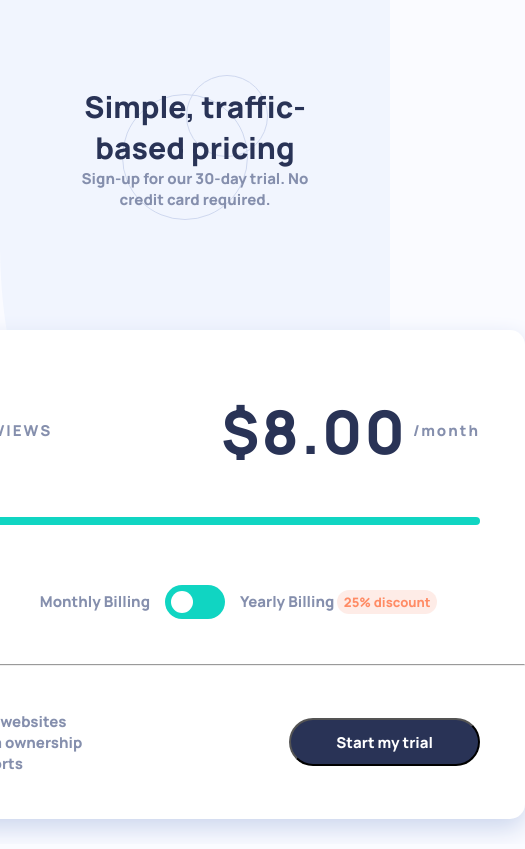
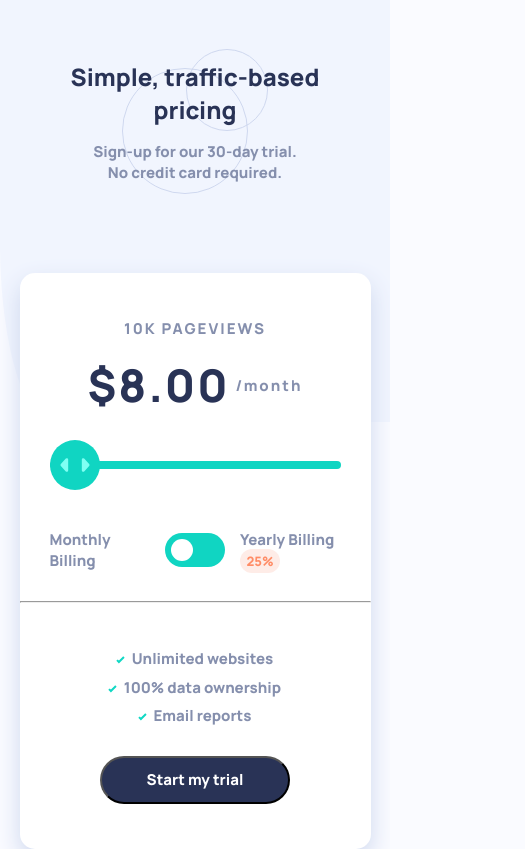
Before and after one commit to KaceyXam/interactive-pricing-component, a React (Vite) app: page / in a window 390 px wide. Shown: the whole page, 525 px wide, since content can reach past the window. Built offline with nearby package versions, Linux system fonts and the light colour scheme.

Commit message:
Finished Mobile Styling

```diff
--- a/src/App.scss
+++ b/src/App.scss
@@ -10,6 +10,8 @@
 }
 
 .introsection {
+	display: flex;
+	flex-direction: column;
 	text-align: center;
 	padding: 4rem;
 	background-image: url("./assets/images/pattern-circles.svg");
@@ -22,3 +24,20 @@
 		color: vars.$text-color;
 	}
 }
+
+@media only screen and (max-width: 760px) {
+	.app {
+		gap: 2em;
+	}
+
+	.introsection {
+		gap: 1em;
+		h1 {
+			font-size: 1.6rem;
+		}
+		p {
+			max-width: 220px;
+			margin-inline: auto;
+		}
+	}
+}
--- a/src/components/Pricing.scss
+++ b/src/components/Pricing.scss
@@ -189,3 +189,31 @@ input:checked + .slider:before {
 		border-radius: 999vh;
 	}
 }
+
+@media only screen and (max-width: 760px) {
+	.pricing {
+		margin-inline: 5%;
+		min-width: auto;
+	}
+	.top {
+		padding: 2em;
+		.pricesection {
+			flex-direction: column;
+			gap: 1em;
+			.price {
+				font-size: 3rem;
+			}
+		}
+	}
+
+	.bottom {
+		flex-direction: column;
+		gap: 2em;
+		ul {
+			display: flex;
+			flex-direction: column;
+			align-items: center;
+			gap: 0.5em;
+		}
+	}
+}
--- a/src/components/PricingMain.tsx
+++ b/src/components/PricingMain.tsx
@@ -22,7 +22,7 @@ function Switch({ toggleFunc }: { toggleFunc: Function }) {
 				<span className="slider round"></span>
 			</label>
 			<label className="yearly">
-				Yearly Billing <span className="discount">25% discount</span>
+				Yearly Billing <span className="discount">25%</span>
 			</label>
 		</div>
 	);
```
